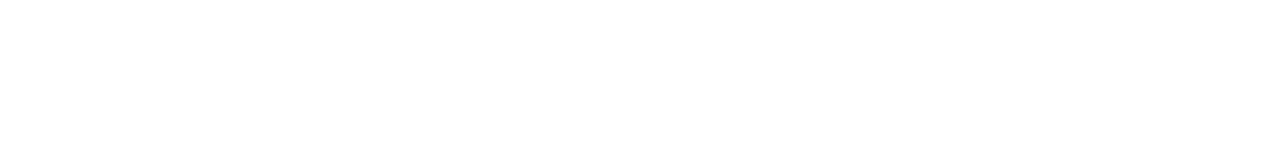
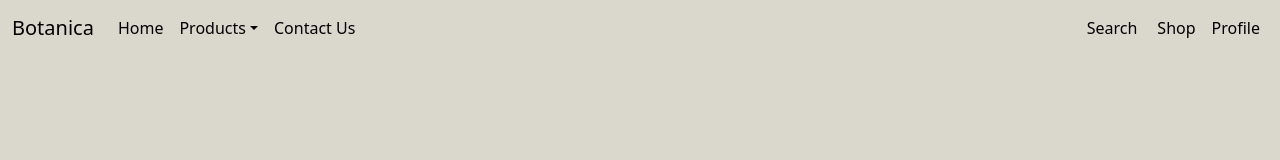
Before and after one commit to amitby98/Botanica, a website: page client/index.html in a window 1280 px wide. Drawn offline with nearby package versions, Linux system fonts and the light colour scheme.

Commit message:
made navbar

```diff
--- a/client/index.html
+++ b/client/index.html
@@ -12,5 +12,47 @@
     <script src="https://ajax.googleapis.com/ajax/libs/jquery/1.11.3/jquery.min.js"></script>
     <title>Botanica</title>
   </head>
-  <body></body>
+  <body>
+    <nav class="navbar navbar-expand-sm">
+      <div class="container-fluid">
+        <a class="navbar-brand" href="#">Botanica</a>
+        <button class="navbar-toggler" type="button" data-bs-toggle="collapse" data-bs-target="#mynavbar">
+          <span class="navbar-toggler-icon"></span>
+        </button>
+        <div class="collapse navbar-collapse" id="mynavbar">
+          <ul class="navbar-nav me-auto">
+            <li class="nav-item">
+              <a class="nav-link" href="#">Home</a>
+            </li>
+            <li class="nav-item dropdown">
+              <a class="nav-link dropdown-toggle" href="#" role="button" data-bs-toggle="dropdown">Products</a>
+              <ul class="dropdown-menu">
+                <li><a class="dropdown-item" href="#">Plants</a></li>
+                <li><a class="dropdown-item" href="#">Extras</a></li>
+                <li><a class="dropdown-item" href="#">Sale</a></li>
+              </ul>
+            </li>
+            <li class="nav-item">
+              <a class="nav-link" href="#">Contact Us</a>
+            </li>
+          </ul>
+          <form class="d-flex">
+            <!-- <input class="form-control me-2" type="text" placeholder="Search" /> -->
+            <button class="btn btn-primary" id="search" type="button">Search</button>
+          </form>
+          <ul class="navbar-nav me-right">
+            <li class="nav-item">
+              <a class="nav-link" href="#">Shop</a>
+            </li>
+            <li class="nav-item">
+              <a class="nav-link" href="#">Profile</a>
+            </li>
+          </ul>
+        </div>
+      </div>
+    </nav>
+    <!-- <section class="container-fluid" id="img1">
+      <img src="./src/IMG_8317-removebg-preview.png" class="img-fluid float-end" />
+    </section> -->
+  </body>
 </html>
--- /dev/null
+++ b/client/style.scss
@@ -0,0 +1,49 @@
+/** @format */
+
+// body {
+//   //   overflow: scroll;
+//   width: 100vw;
+//   height: 100vh;
+//   background-color: #dad7cd;
+// }
+:root {
+  background-color: #dad7cd;
+}
+.navbar {
+  background-color: #dad7cd;
+
+  .nav-link {
+    // padding: 23px 20px;
+    // color: rgba(255, 255, 255, 0.5);
+    color: black;
+
+    &:hover {
+      transition-timing-function: linear;
+      transition-duration: 0.1s;
+      transition-property: border;
+      border-bottom: 3px solid #3a5a40;
+      //   background-color: #3a5a40;
+    }
+
+    // &:active {
+    //   color: #ffc719;
+    //   border-bottom: 4px solid #ffc719;
+    // }
+  }
+
+  #search {
+    background-color: #ffffff00;
+    color: black;
+  }
+
+  .btn-primary {
+    border: #ffffff00;
+    // border: #3a5a40;
+  }
+}
+
+// #img1 {
+//   position: absolute;
+//   right: 0;
+//   bottom: 0;
+// }
```
Also changed, not shown: client/src/IMG_8317-removebg-preview.png (added), client/src/background.png (added), client/style.css, 5 other files.
